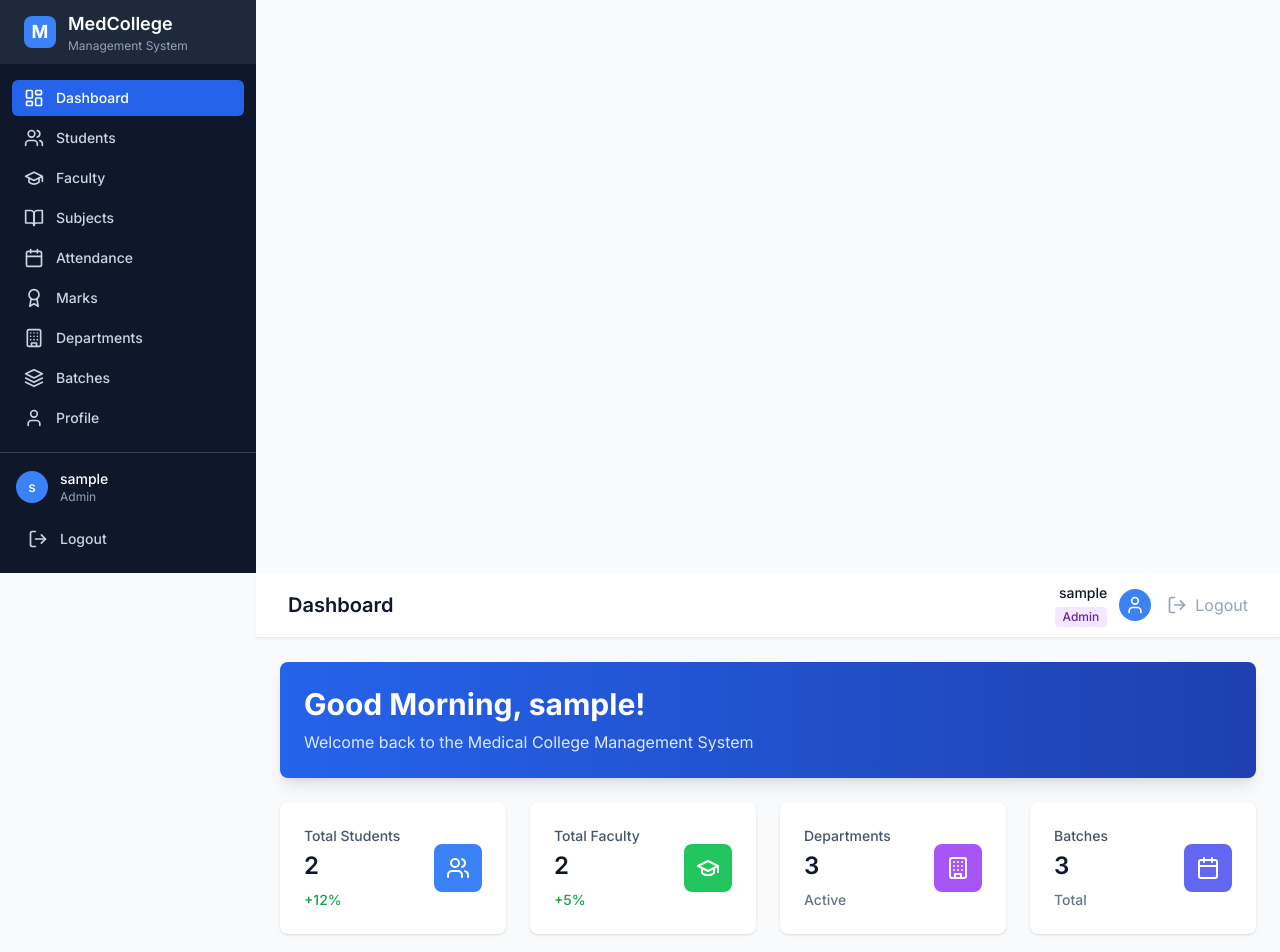
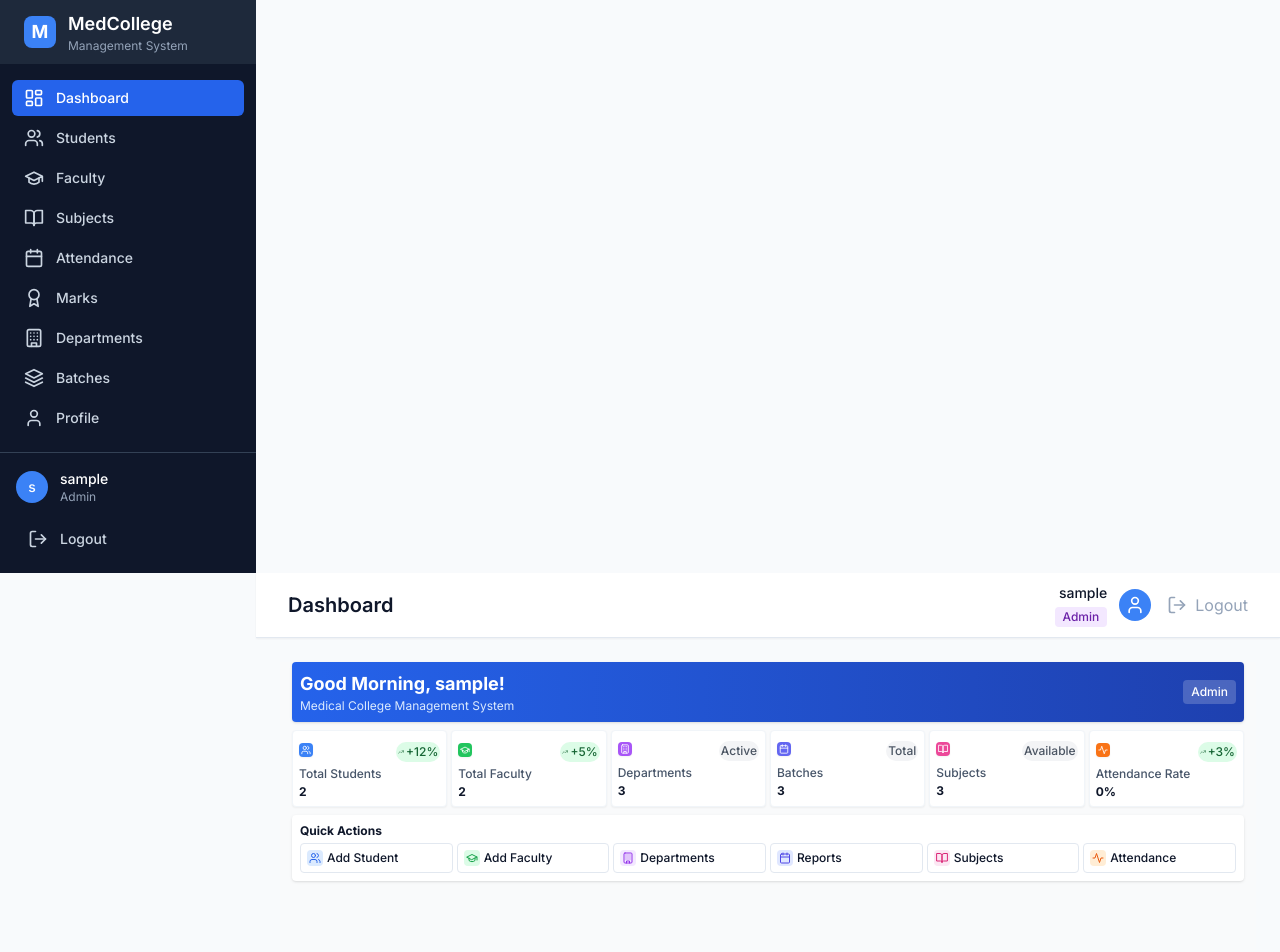
Before and after one commit to mkError420/Full-function-college-management, a React (Create React App) app in the folder frontend/: page /dashboard in a window 1280 px wide. Shown: the top 952 px of the page. Built offline with nearby package versions, Linux system fonts and the light colour scheme; no server answers; sample sign-in values are in the browser's storage; the HTML template or start-up script is replaced by a standard one.

Commit message:
design no change

```diff
--- a/frontend/src/pages/Dashboard.js
+++ b/frontend/src/pages/Dashboard.js
@@ -213,26 +213,34 @@ const Dashboard = () => {
   };
 
   const StatCard = ({ title, value, icon: Icon, color, change, changeType }) => (
-    <div className="bg-white rounded-lg shadow p-6">
-      <div className="flex items-center justify-between">
-        <div>
-          <p className="text-sm font-medium text-secondary-600">{title}</p>
-          <p className="text-2xl font-semibold text-secondary-900 mt-1">{value}</p>
-          <div className="flex items-center mt-2">
+    <div className="bg-white rounded shadow-sm hover:shadow transition-shadow duration-300 p-1.5 border border-secondary-100">
+      <div className="flex items-center justify-between mb-1">
+        <div className={`${color} rounded p-0.5 shadow-sm`}>
+          <Icon className="h-2.5 w-2.5 text-white" />
+        </div>
+        <div className="text-right">
           {changeType === 'increase' && (
-              <span className="text-green-600 text-sm font-medium">{change}</span>
+            <span className="inline-flex items-center px-0.5 py-0.5 rounded-full text-xs font-medium bg-green-100 text-green-800">
+              <TrendingUp className="h-1.5 w-1.5 mr-0.5" />
+              {change}
+            </span>
           )}
           {changeType === 'decrease' && (
-              <span className="text-red-600 text-sm font-medium">{change}</span>
+            <span className="inline-flex items-center px-0.5 py-0.5 rounded-full text-xs font-medium bg-red-100 text-red-800">
+              <TrendingUp className="h-1.5 w-1.5 mr-0.5 rotate-180" />
+              {change}
+            </span>
           )}
           {changeType === 'neutral' && (
-              <span className="text-secondary-500 text-sm font-medium">{change}</span>
+            <span className="inline-flex items-center px-0.5 py-0.5 rounded-full text-xs font-medium bg-gray-100 text-gray-600">
+              {change}
+            </span>
           )}
         </div>
       </div>
-        <div className={`${color} rounded-lg p-3`}>
-          <Icon className="h-6 w-6 text-white" />
-        </div>
+      <div>
+        <p className="text-xs font-medium text-secondary-600 mb-0.5">{title}</p>
+        <p className="text-xs font-bold text-secondary-900">{value}</p>
       </div>
     </div>
   );
@@ -246,85 +254,101 @@ const Dashboard = () => {
   }
 
   return (
-    <div className="space-y-6">
-      {/* Welcome Section */}
-      <div className="bg-gradient-to-r from-primary-600 to-primary-800 rounded-lg shadow-lg p-6 text-white">
-        <h1 className="text-3xl font-bold mb-2">
+    <div className="min-h-screen bg-gray-50">
+      <div className="px-1 sm:px-2 lg:px-3">
+        {/* Welcome Section - Minimal */}
+        <div className="bg-gradient-to-r from-primary-600 to-primary-800 rounded shadow p-2 text-white mb-2">
+          <div className="flex items-center justify-between">
+            <div>
+              <h1 className="text-base sm:text-lg font-bold">
                 {getWelcomeMessage()}, {user?.details?.first_name || user?.username}!
               </h1>
-        <p className="text-primary-100">
-          Welcome back to the Medical College Management System
+              <p className="text-primary-100 text-xs">
+                Medical College Management System
               </p>
             </div>
+            <div className="bg-white/20 backdrop-blur-sm rounded px-2 py-1">
+              <p className="text-xs font-medium capitalize">{user?.role}</p>
+            </div>
+          </div>
+        </div>
 
-      {/* Stats Grid */}
-      <div className="grid grid-cols-1 md:grid-cols-2 lg:grid-cols-4 gap-6">
+        {/* Single Row Stats - Full Width */}
+        <div className="grid grid-cols-3 sm:grid-cols-4 md:grid-cols-5 lg:grid-cols-6 gap-1 mb-2">
           {getRoleSpecificStats().map((stat, index) => (
             <StatCard key={index} {...stat} />
           ))}
         </div>
 
-      {/* Quick Actions */}
-      <div className="bg-white rounded-lg shadow p-6">
-        <h2 className="text-lg font-semibold text-secondary-900 mb-4">Quick Actions</h2>
-        <div className="grid grid-cols-1 md:grid-cols-2 lg:grid-cols-3 gap-4">
+        {/* Quick Actions - Full Width Compact */}
+        <div className="bg-white rounded shadow p-2">
+          <h2 className="text-xs font-bold text-secondary-900 mb-1">Quick Actions</h2>
+          <div className="grid grid-cols-2 sm:grid-cols-3 md:grid-cols-4 lg:grid-cols-6 gap-1">
             {user?.role === 'admin' && (
               <>
-              <button className="p-4 border border-secondary-200 rounded-lg hover:bg-secondary-50 transition-colors text-left">
-                <Users className="h-8 w-8 text-blue-500 mb-2" />
-                <h3 className="font-medium text-secondary-900">Add Student</h3>
-                <p className="text-sm text-secondary-500">Register a new student</p>
+                <button className="group p-1.5 border border-secondary-200 rounded hover:bg-secondary-50 transition-all duration-200 text-left">
+                  <div className="flex items-center">
+                    <div className="bg-blue-100 group-hover:bg-blue-200 rounded p-0.5 transition-colors mr-1">
+                      <Users className="h-3 w-3 text-blue-600" />
+                    </div>
+                    <div className="flex-1">
+                      <h3 className="font-medium text-secondary-900 text-xs">Add Student</h3>
+                    </div>
+                  </div>
                 </button>
-              <button className="p-4 border border-secondary-200 rounded-lg hover:bg-secondary-50 transition-colors text-left">
-                <GraduationCap className="h-8 w-8 text-green-500 mb-2" />
-                <h3 className="font-medium text-secondary-900">Add Faculty</h3>
-                <p className="text-sm text-secondary-500">Hire new faculty member</p>
+                <button className="group p-1.5 border border-secondary-200 rounded hover:bg-secondary-50 transition-all duration-200 text-left">
+                  <div className="flex items-center">
+                    <div className="bg-green-100 group-hover:bg-green-200 rounded p-0.5 transition-colors mr-1">
+                      <GraduationCap className="h-3 w-3 text-green-600" />
+                    </div>
+                    <div className="flex-1">
+                      <h3 className="font-medium text-secondary-900 text-xs">Add Faculty</h3>
+                    </div>
+                  </div>
                 </button>
-              <button className="p-4 border border-secondary-200 rounded-lg hover:bg-secondary-50 transition-colors text-left">
-                <BookOpen className="h-8 w-8 text-purple-500 mb-2" />
-                <h3 className="font-medium text-secondary-900">Create Subject</h3>
-                <p className="text-sm text-secondary-500">Add new subject</p>
+                <button className="group p-1.5 border border-secondary-200 rounded hover:bg-secondary-50 transition-all duration-200 text-left">
+                  <div className="flex items-center">
+                    <div className="bg-purple-100 group-hover:bg-purple-200 rounded p-0.5 transition-colors mr-1">
+                      <Building className="h-3 w-3 text-purple-600" />
+                    </div>
+                    <div className="flex-1">
+                      <h3 className="font-medium text-secondary-900 text-xs">Departments</h3>
+                    </div>
+                  </div>
+                </button>
+                <button className="group p-1.5 border border-secondary-200 rounded hover:bg-secondary-50 transition-all duration-200 text-left">
+                  <div className="flex items-center">
+                    <div className="bg-indigo-100 group-hover:bg-indigo-200 rounded p-0.5 transition-colors mr-1">
+                      <Calendar className="h-3 w-3 text-indigo-600" />
+                    </div>
+                    <div className="flex-1">
+                      <h3 className="font-medium text-secondary-900 text-xs">Reports</h3>
+                    </div>
+                  </div>
+                </button>
+                <button className="group p-1.5 border border-secondary-200 rounded hover:bg-secondary-50 transition-all duration-200 text-left">
+                  <div className="flex items-center">
+                    <div className="bg-pink-100 group-hover:bg-pink-200 rounded p-0.5 transition-colors mr-1">
+                      <BookOpen className="h-3 w-3 text-pink-600" />
+                    </div>
+                    <div className="flex-1">
+                      <h3 className="font-medium text-secondary-900 text-xs">Subjects</h3>
+                    </div>
+                  </div>
+                </button>
+                <button className="group p-1.5 border border-secondary-200 rounded hover:bg-secondary-50 transition-all duration-200 text-left">
+                  <div className="flex items-center">
+                    <div className="bg-orange-100 group-hover:bg-orange-200 rounded p-0.5 transition-colors mr-1">
+                      <Activity className="h-3 w-3 text-orange-600" />
+                    </div>
+                    <div className="flex-1">
+                      <h3 className="font-medium text-secondary-900 text-xs">Attendance</h3>
+                    </div>
+                  </div>
                 </button>
               </>
             )}
-          {user?.role === 'faculty' && (
-            <>
-              <button className="p-4 border border-secondary-200 rounded-lg hover:bg-secondary-50 transition-colors text-left">
-                <Calendar className="h-8 w-8 text-blue-500 mb-2" />
-                <h3 className="font-medium text-secondary-900">Mark Attendance</h3>
-                <p className="text-sm text-secondary-500">Take class attendance</p>
-              </button>
-              <button className="p-4 border border-secondary-200 rounded-lg hover:bg-secondary-50 transition-colors text-left">
-                <Award className="h-8 w-8 text-green-500 mb-2" />
-                <h3 className="font-medium text-secondary-900">Add Marks</h3>
-                <p className="text-sm text-secondary-500">Enter exam results</p>
-              </button>
-              <button className="p-4 border border-secondary-200 rounded-lg hover:bg-secondary-50 transition-colors text-left">
-                <BookOpen className="h-8 w-8 text-purple-500 mb-2" />
-                <h3 className="font-medium text-secondary-900">View Subjects</h3>
-                <p className="text-sm text-secondary-500">Manage your subjects</p>
-              </button>
-            </>
-          )}
-          {user?.role === 'student' && (
-            <>
-              <button className="p-4 border border-secondary-200 rounded-lg hover:bg-secondary-50 transition-colors text-left">
-                <Calendar className="h-8 w-8 text-blue-500 mb-2" />
-                <h3 className="font-medium text-secondary-900">View Attendance</h3>
-                <p className="text-sm text-secondary-500">Check your attendance</p>
-              </button>
-              <button className="p-4 border border-secondary-200 rounded-lg hover:bg-secondary-50 transition-colors text-left">
-                <Award className="h-8 w-8 text-green-500 mb-2" />
-                <h3 className="font-medium text-secondary-900">View Marks</h3>
-                <p className="text-sm text-secondary-500">Check your results</p>
-              </button>
-              <button className="p-4 border border-secondary-200 rounded-lg hover:bg-secondary-50 transition-colors text-left">
-                <BookOpen className="h-8 w-8 text-purple-500 mb-2" />
-                <h3 className="font-medium text-secondary-900">Subjects</h3>
-                <p className="text-sm text-secondary-500">View your subjects</p>
-              </button>
-            </>
-          )}
+          </div>
         </div>
       </div>
     </div>
```
Lines whose indentation alone changed are shown as unchanged.
